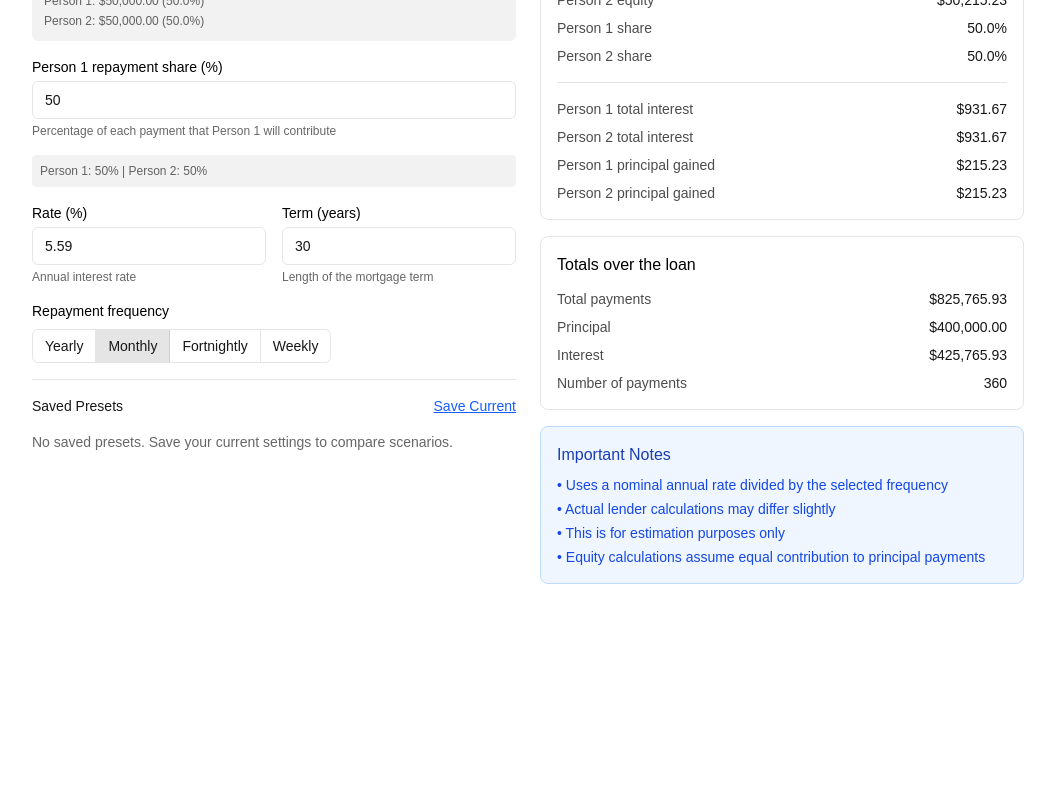
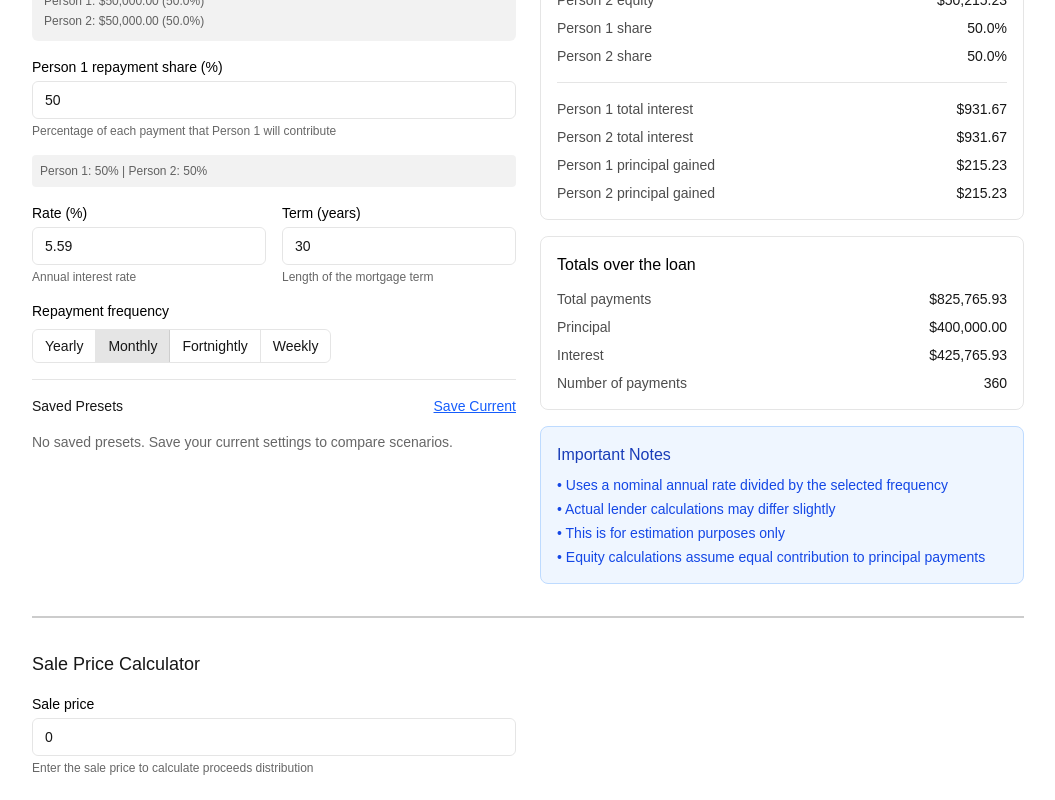
Before and after one commit to ErrolMc/MortgageTool, a Next.js app: page /calculators/split-mortgage in a window 1280 px wide. Shown: the part 578-1378 px from the top of the page, without its empty margins (112-1167 px from the left). Before the commit the page ends 1186 px from the top, so only its background shows below. Built offline with nearby package versions, Linux system fonts and the light colour scheme.

Commit message:
- Added split sales price calculator

```diff
--- a/src/app/calculators/split-mortgage/page.tsx
+++ b/src/app/calculators/split-mortgage/page.tsx
@@ -27,6 +27,8 @@ export default function SplitMortgageCalculatorPage() {
     setPerson2Deposit,
     person1RepaymentShare,
     setPerson1RepaymentShare,
+    salePrice,
+    setSalePrice,
     rate,
     setRate,
     termYears,
@@ -61,6 +63,7 @@ export default function SplitMortgageCalculatorPage() {
     person1Deposit,
     person2Deposit,
     person1RepaymentShare,
+    salePrice,
   };
 
   const handleLoadPreset = (preset: MortgagePreset) => {
@@ -69,9 +72,14 @@ export default function SplitMortgageCalculatorPage() {
     setTermYears(preset.data.termYears);
     setFrequency(preset.data.frequency);
     setSelectedYear(preset.data.selectedYear);
-    if (preset.data.person1Deposit !== undefined) setPerson1Deposit(preset.data.person1Deposit);
-    if (preset.data.person2Deposit !== undefined) setPerson2Deposit(preset.data.person2Deposit);
-    if (preset.data.person1RepaymentShare !== undefined) setPerson1RepaymentShare(preset.data.person1RepaymentShare);
+    if (preset.data.person1Deposit !== undefined)
+      setPerson1Deposit(preset.data.person1Deposit);
+    if (preset.data.person2Deposit !== undefined)
+      setPerson2Deposit(preset.data.person2Deposit);
+    if (preset.data.person1RepaymentShare !== undefined)
+      setPerson1RepaymentShare(preset.data.person1RepaymentShare);
+    if (preset.data.salePrice !== undefined)
+      setSalePrice(preset.data.salePrice);
   };
 
   return (
@@ -365,6 +373,92 @@ export default function SplitMortgageCalculatorPage() {
                      </div>
          </div>
        </div>
+
+       {/* Sale Price Calculator Section */}
+       <div className="border-t-2 border-black/20 dark:border-white/20 pt-8 mt-8">
+         <div className="grid gap-6 sm:grid-cols-2">
+           <div className="space-y-4">
+             <h2 className="text-lg font-medium">Sale Price Calculator</h2>
+             <NumberFormField
+               label="Sale price"
+               id="sale-price"
+               value={salePrice}
+               onChange={setSalePrice}
+               error={validationErrors.salePrice}
+               min={0}
+               step={1000}
+               formatValue={formatInputNumber}
+               parseValue={parseInputNumber}
+               helpText="Enter the sale price to calculate proceeds distribution"
+             />
+           </div>
+
+           <div className="space-y-4">
+             {salePrice > 0 && (
+                               <ResultsCard title="Sale Proceeds Distribution">
+                  <ResultsGrid
+                    items={[
+                      {
+                        label: 'Sale price',
+                        value: formatCurrency(results.saleProceeds),
+                      },
+                      {
+                        label: 'Remaining mortgage',
+                        value: formatCurrency(results.remainingBalance),
+                      },
+                      {
+                        label: 'Net proceeds',
+                        value: formatCurrency(results.netProceeds),
+                      },
+                      {
+                        label: 'Total profit/loss',
+                        value: formatCurrency(results.saleProfit),
+                      },
+                    ]}
+                  />
+
+                  <div className="border-t border-black/10 dark:border-white/15 my-4" />
+
+                  <ResultsGrid
+                    items={[
+                      {
+                        label: 'Person 1 proceeds',
+                        value: formatCurrency(results.person1SaleProceeds),
+                      },
+                      {
+                        label: 'Person 2 proceeds',
+                        value: formatCurrency(results.person2SaleProceeds),
+                      },
+                      {
+                        label: 'Person 1 profit/loss',
+                        value: formatCurrency(results.person1SaleProfit),
+                      },
+                      {
+                        label: 'Person 2 profit/loss',
+                        value: formatCurrency(results.person2SaleProfit),
+                      },
+                    ]}
+                  />
+
+                  <div className="border-t border-black/10 dark:border-white/15 my-4" />
+
+                  <ResultsGrid
+                    items={[
+                      {
+                        label: 'Person 1 share of profit',
+                        value: `${results.person1EquityShare.toFixed(1)}%`,
+                      },
+                      {
+                        label: 'Person 2 share of profit',
+                        value: `${results.person2EquityShare.toFixed(1)}%`,
+                      },
+                    ]}
+                  />
+               </ResultsCard>
+             )}
+           </div>
+         </div>
+       </div>
      </div>
    );
  }
--- a/src/app/calculators/split-mortgage/useSplitMortgageCalculator.ts
+++ b/src/app/calculators/split-mortgage/useSplitMortgageCalculator.ts
@@ -9,6 +9,11 @@ import {
   type YearOption,
   type ValidationErrors,
 } from '@/hooks/useBaseMortgageCalculator';
+
+// Extend ValidationErrors for split mortgage specific fields
+interface SplitValidationErrors extends ValidationErrors {
+  salePrice?: string;
+}
 
 // Re-export for convenience
 export { formatCurrency, formatInputNumber, parseInputNumber, type YearOption };
@@ -43,12 +48,13 @@ export function useSplitMortgageCalculator() {
   );
   const [person1RepaymentShare, setPerson1RepaymentShare] =
     useState<number>(0.5);
+  const [salePrice, setSalePrice] = useState<number>(0);
 
   const totalDeposit = person1Deposit + person2Deposit;
   const splitPrincipal: number = Math.max(0, (price || 0) - totalDeposit);
 
   // Extended validation for split mortgage
-  const validationErrors: ValidationErrors = {
+  const validationErrors: SplitValidationErrors = {
     ...baseValidationErrors,
   };
 
@@ -67,6 +73,8 @@ export function useSplitMortgageCalculator() {
   if (person1RepaymentShare > 1)
     validationErrors.person1RepaymentShare =
       'Repayment share cannot exceed 100%';
+  if (salePrice < 0)
+    validationErrors.salePrice = 'Sale price cannot be negative';
 
   const results = useMemo(() => {
     const freq: Frequency = frequency;
@@ -189,6 +197,31 @@ export function useSplitMortgageCalculator() {
     const person2EquityShare: number =
       totalEquity > 0 ? (person2Equity / totalEquity) * 100 : 0;
 
+    // Calculate sale proceeds distribution
+    const saleProceeds = salePrice || 0;
+
+    // Calculate remaining mortgage balance at the selected year
+    let remainingBalance = splitPrincipal;
+    if (selectedYear !== 'deposit') {
+      const yearNumber = selectedYear === 'first' ? 0 : parseInt(selectedYear);
+      const periodsToYear = yearNumber * periodsPerYear;
+
+      // Calculate remaining balance after payments up to the selected year
+      for (let i = 0; i < periodsToYear; i++) {
+        const periodInterest = remainingBalance * r;
+        const periodPrincipal = payment - periodInterest;
+        remainingBalance -= periodPrincipal;
+      }
+    }
+
+    // Calculate net proceeds after paying off remaining mortgage
+    const netProceeds = saleProceeds - remainingBalance;
+    const person1SaleProceeds = totalEquity > 0 ? (person1Equity / totalEquity) * netProceeds : 0;
+    const person2SaleProceeds = totalEquity > 0 ? (person2Equity / totalEquity) * netProceeds : 0;
+    const saleProfit = netProceeds - totalEquity;
+    const person1SaleProfit = totalEquity > 0 ? (person1Equity / totalEquity) * saleProfit : 0;
+    const person2SaleProfit = totalEquity > 0 ? (person2Equity / totalEquity) * saleProfit : 0;
+
     return {
       payment,
       person1Payment,
@@ -206,6 +239,14 @@ export function useSplitMortgageCalculator() {
       person2EquityShare,
       person1TotalInterest,
       person2TotalInterest,
+      saleProceeds,
+      remainingBalance,
+      netProceeds,
+      person1SaleProceeds,
+      person2SaleProceeds,
+      saleProfit,
+      person1SaleProfit,
+      person2SaleProfit,
     };
   }, [
     splitPrincipal,
@@ -216,6 +257,7 @@ export function useSplitMortgageCalculator() {
     person1Deposit,
     person2Deposit,
     person1RepaymentShare,
+    salePrice,
   ]);
 
   const resetForm = () => {
@@ -223,6 +265,7 @@ export function useSplitMortgageCalculator() {
     setPerson1Deposit(baseCalculator.deposit / 2);
     setPerson2Deposit(baseCalculator.deposit / 2);
     setPerson1RepaymentShare(0.5);
+    setSalePrice(0);
   };
 
   return {
@@ -235,6 +278,8 @@ export function useSplitMortgageCalculator() {
     setPerson2Deposit,
     person1RepaymentShare,
     setPerson1RepaymentShare,
+    salePrice,
+    setSalePrice,
     rate,
     setRate,
     termYears,
--- a/src/hooks/usePresets.ts
+++ b/src/hooks/usePresets.ts
@@ -20,6 +20,7 @@ export interface MortgagePreset {
     person1Deposit?: number;
     person2Deposit?: number;
     person1RepaymentShare?: number;
+    salePrice?: number;
   };
 }
 
```
Lines whose indentation alone changed are shown as unchanged.
